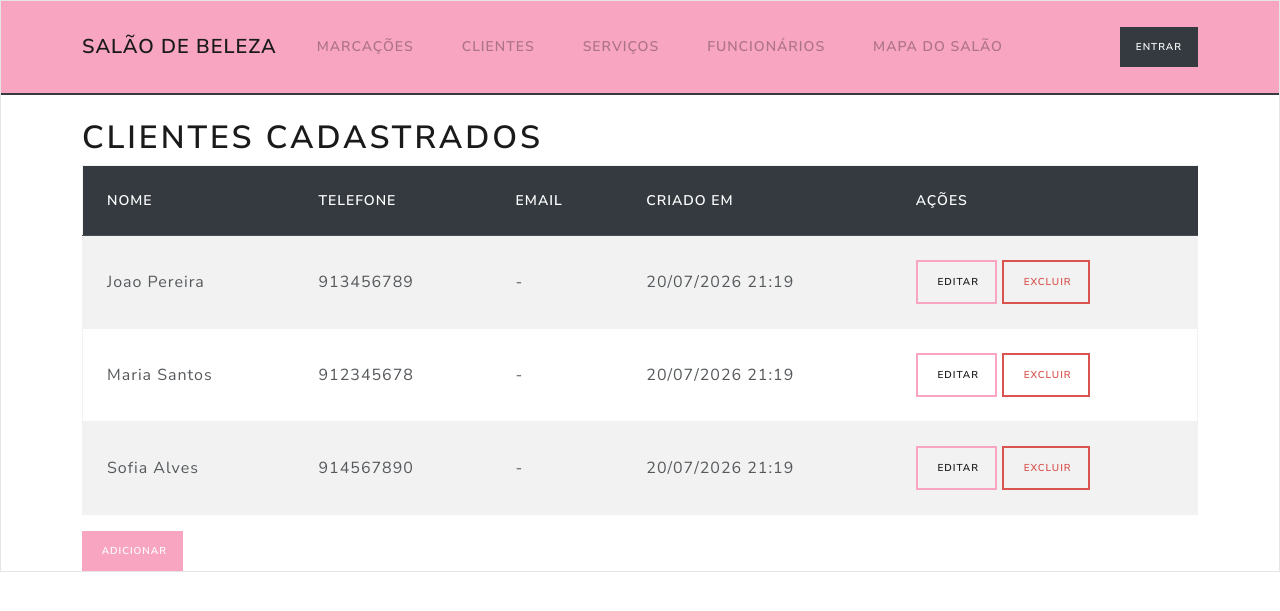
After one commit to RLair-bit/Salao-Beleza-MTR, a Django app: page /clientes/ in a window 1280 px wide. The commit adds this page. Shown: the top 611 px of the page. Run offline with Django 5.2, Linux system fonts and the light colour scheme; data comes from the database, SQL or seed files in the repository; some libraries are stand-ins or nearby versions.

Commit message:
Inicio da implementação do gerir clientes

```diff
--- /dev/null
+++ b/clientes/urls.py
@@ -0,0 +1,12 @@
+from django.urls import path
+
+from . import views
+
+app_name = "marcacoes"
+
+urlpatterns = [
+    path("", views.listar, name="cliente"),
+    # path("nova/", views.criar, name="criar"),
+    # path("<int:pk>/editar/", views.editar, name="editar"),
+    # path("<int:pk>/estado/<str:estado>/", views.mudar_estado, name="mudar_estado"),
+]
--- a/clientes/views.py
+++ b/clientes/views.py
@@ -1,3 +1,28 @@
-from django.shortcuts import render
+from django.shortcuts import redirect, render
+
+from clientes.forms import ClienteForm
+
+from .models import Cliente
 
 # Create your views here.
+def listar(request):
+    clientes = Cliente.objects.all()
+    context = {
+        'clientes': clientes,
+    }
+    return render(request, 'clientes/lista.html', context)
+
+def criar(request):
+    form = ClienteForm(request.POST or None)
+    if form.is_valid():
+        form.save()
+        return redirect('cliente_lista')
+    return render(request, 'clientes/criar.html', {'form': form})
+
+def editar(request, pk):
+    cliente = Cliente.objects.get(pk=pk)
+    form = ClienteForm(request.POST or None, instance=cliente)
+    if form.is_valid():
+        form.save()
+        return redirect('cliente_lista')
+    return render(request, 'clientes/editar.html', {'form': form, 'cliente': cliente})
--- a/salao/urls.py
+++ b/salao/urls.py
@@ -5,6 +5,7 @@ from marcacoes.views import painel
 
 urlpatterns = [
     path("admin/", admin.site.urls),
+    path("clientes/", include("clientes.urls")),
     path("marcacoes/", include("marcacoes.urls")),
     path("funcionarios/", include("funcionarios.urls")),
     path("contas/", include("django.contrib.auth.urls")),
--- a/templates/base.html
+++ b/templates/base.html
@@ -5,7 +5,8 @@
     <meta name="viewport" content="width=device-width, initial-scale=1">
     <title>{% block titulo %}Salão de Beleza{% endblock %}</title>
 
-    <link href="https://cdn.jsdelivr.net/npm/bootswatch@5/dist/brite/bootstrap.min.css" rel="stylesheet">
+    <link href="https://cdn.jsdelivr.net/npm/bootswatch@5.3.8/dist/brite/bootstrap.min.css" rel="stylesheet">
+    <link href="https://icons.getbootstrap.com/assets/font/bootstrap-icons.min.css" rel="stylesheet">
 
     <style>
       :root, [data-bs-theme="light"] {
@@ -55,7 +56,7 @@
         <div class="collapse navbar-collapse" id="menu">
             <ul class="navbar-nav me-auto">
                 <li class="nav-item"><a class="nav-link" href="{% url 'marcacoes:agenda' %}">Marcações</a></li>
-                <li class="nav-item"><a class="nav-link" href="#">Clientes</a></li>
+                <li class="nav-item"><a class="nav-link" href="{% url 'cliente_lista' %}">Clientes</a></li>
                 <li class="nav-item"><a class="nav-link" href="#">Serviços</a></li>
                 <li class="nav-item"><a class="nav-link" href="{% url 'funcionarios:lista' %}">Funcionários</a></li>
                 <li class="nav-item">
@@ -91,6 +92,6 @@
     {% block conteudo %}{% endblock %}
 </div>
 
-<script src="https://cdn.jsdelivr.net/npm/bootstrap@5.3.3/dist/js/bootstrap.bundle.min.js"></script>
+<script src="https://cdn.jsdelivr.net/npm/bootstrap@5.3.8/dist/js/bootstrap.bundle.min.js"></script>
 </body>
 </html>
--- /dev/null
+++ b/templates/clientes/lista.html
@@ -0,0 +1,46 @@
+{% extends "base.html" %}
+
+{% block conteudo %}
+<h1>Clientes Cadastrados</h1>
+<table border="1" class="table table-striped table-hover align-middle">
+    <thead class="table-dark">
+        <tr>
+            <th>Nome</th>
+            <th>Telefone</th>
+            <th>Email</th>
+            <th>Criado em</th>
+            <th>Ações</th>
+        </tr>
+    </thead>
+    <tbody>
+        {% for cliente in clientes %}
+        <tr>
+            <td>{{ cliente.nome|default:"-" }}</td>
+            <td>{{ cliente.telefone|default:"-" }}</td>
+            <td>{{ cliente.email|default:"-" }}</td>
+            <td>{{ cliente.criado_em|date:"d/m/Y H:i"|default:"-" }}</td>
+            <td>
+                <a href="#" class="btn btn-sm btn-outline-primary">
+                    <i class="bi bi-arrow-clockwise"></i>
+                    &nbsp;Editar
+                </a>
+                <a href="#" class="btn btn-sm btn-outline-danger">
+                    <i class="bi bi-trash"></i>
+                    &nbsp;Excluir
+                </a>
+            </td>
+        </tr>
+        {% empty %}
+        <tr>
+            <td colspan="5" style="text-align:center;">
+                Nenhum cliente encontrado.
+            </td>
+        </tr>
+        {% endfor %}
+    </tbody>
+</table>
+<a href="#" class="btn btn-sm btn-primary">
+    <i class="bi bi-person-circle"></i>
+    &nbsp;Adicionar
+</a>
+{% endblock %}
```
Also changed, not shown: clientes/forms.py (added, +26 -0 lines).
